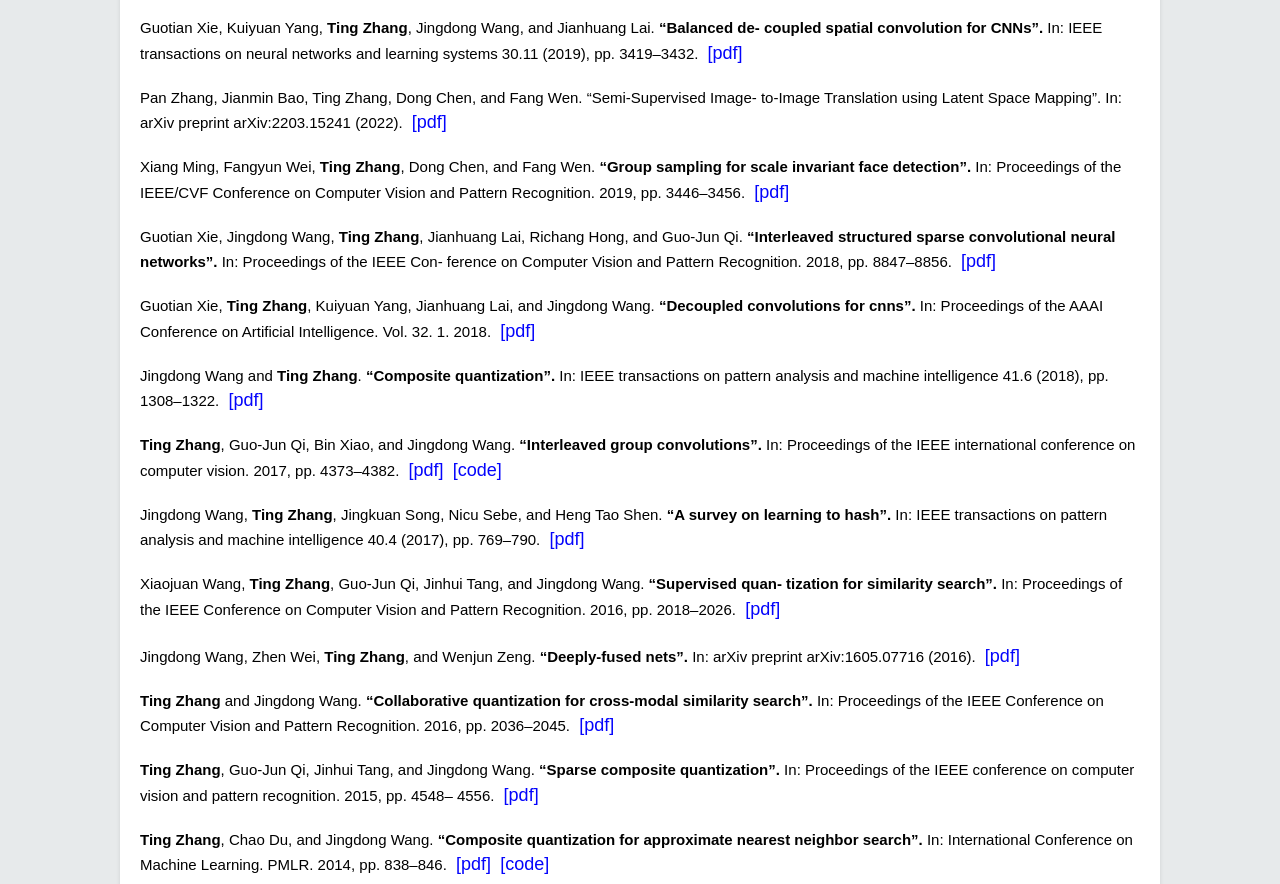
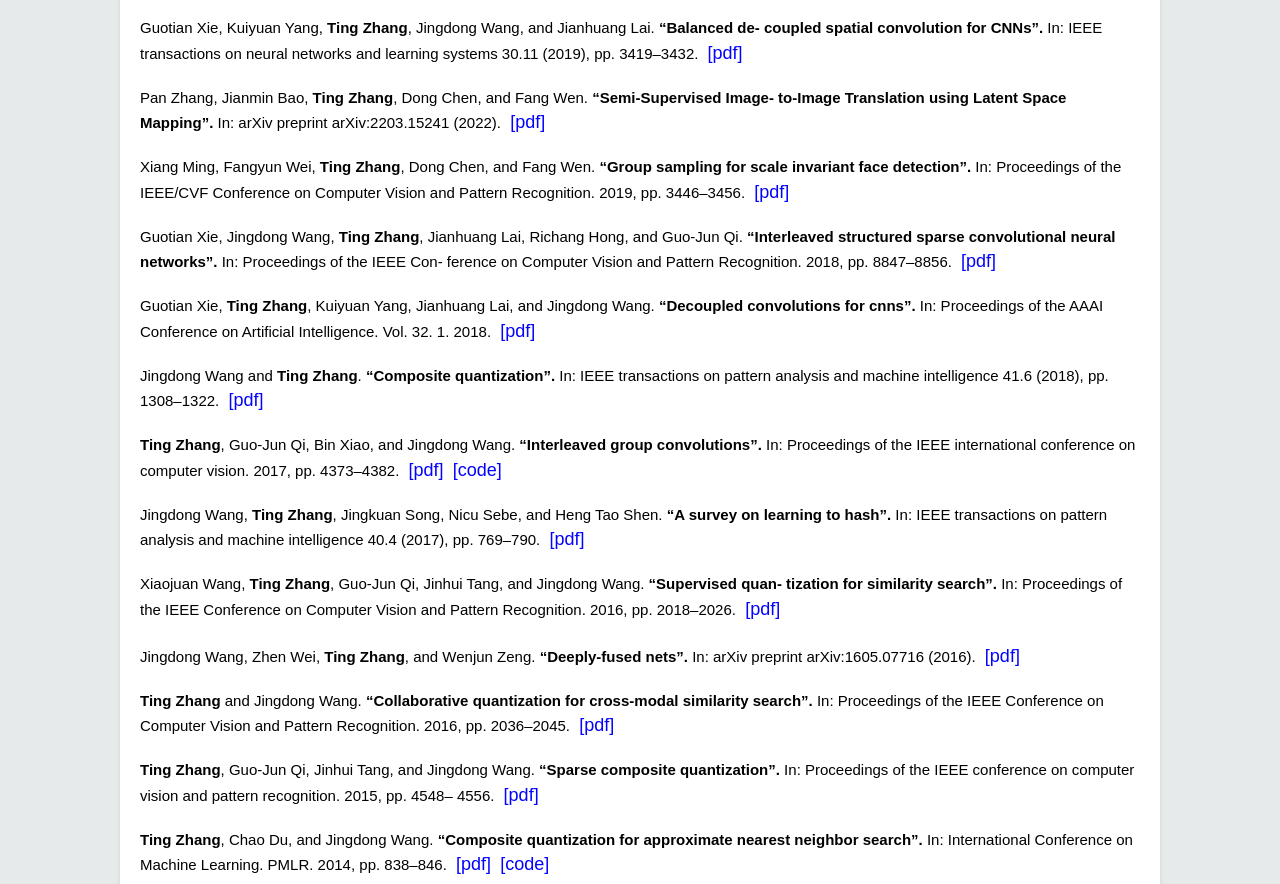
Before and after one commit to hellozting/hellozting.github.io, a plain HTML site: page index.html in a window 1280 px wide. Shown: the part 1654-2538 px from the top of the page. Drawn offline with Linux system fonts and the light colour scheme.

Commit message:
Update index.html

```diff
--- a/index.html
+++ b/index.html
@@ -326,8 +326,8 @@
       <div class="publication">
         <!-- <img src="pubs/irgen.jpg" alt="Publication Image"> -->
         <div class="title">
-          Pan Zhang, Jianmin Bao, Ting Zhang, Dong Chen, and Fang Wen. “Semi-Supervised Image-
-          to-Image Translation using Latent Space Mapping”. In: arXiv preprint arXiv:2203.15241 (2022).
+          Pan Zhang, Jianmin Bao, <span>Ting Zhang</span>, Dong Chen, and Fang Wen. <span>“Semi-Supervised Image-
+          to-Image Translation using Latent Space Mapping”.</span> In: arXiv preprint arXiv:2203.15241 (2022).
           <a class="pdf-link" href="https://arxiv.org/pdf/2203.15241.pdf" target="_blank">[pdf]</a>
         </div>
       </div>
```
